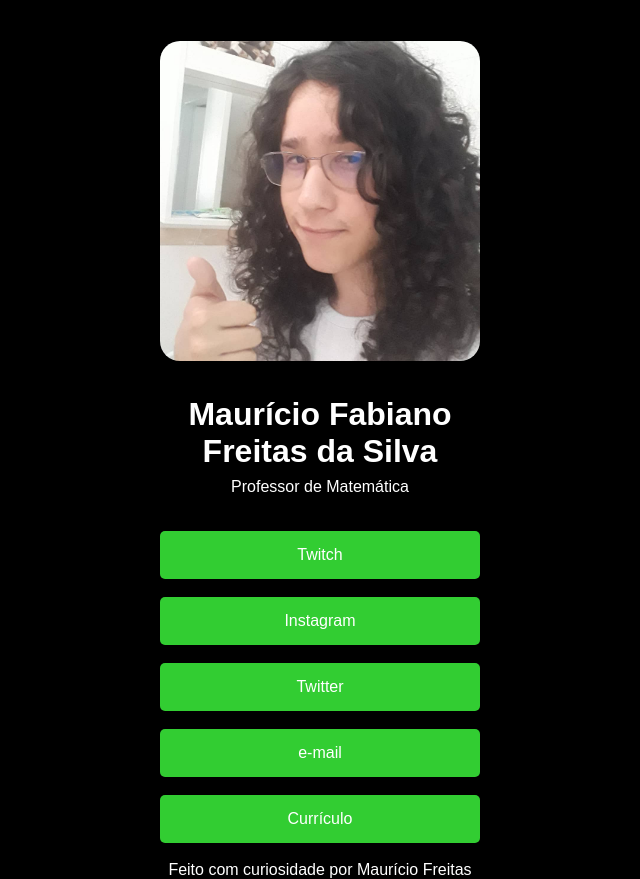
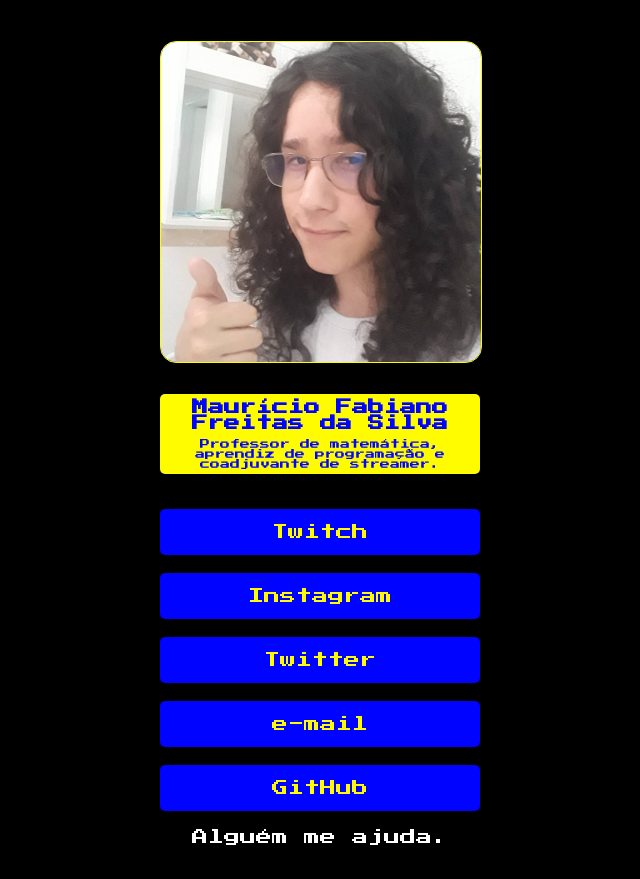
Before and after one commit to Mauricio-Freitas/my-links, a plain HTML site: page index.html in a window 1280 px wide. Shown: the whole page, without its empty margins (320-960 px from the left). After the commit the page ends 845 px from the top, so only its background shows below. Drawn offline with Linux system fonts and the light colour scheme.

Commit message:
Add files via upload

```diff
--- a/index.html
+++ b/index.html
@@ -13,8 +13,10 @@
     <div class="container">
         <img src="images/avatar.jpg"
             alt="foto de Maurício, homem branco de olhos castanhos e cabelo cacheado, sorrindo e fazendo o sinal de joinha">
-        <h1>Maurício Fabiano Freitas da Silva</h1>
-        <p>Professor de Matemática</p>
+        <div class="description">
+            <h1>Maurício Fabiano Freitas da Silva</h1>
+            <p>Professor de matemática, aprendiz de programação e coadjuvante de streamer.</p>
+        </div>
         <ul>
             <li>
                 <a href="https://www.twitch.tv/call_me_mau" target="_blank">Twitch</a>
@@ -29,10 +31,10 @@
                 <a href="mailto:mauricio_feitass@hotmail.com">e-mail</a>
             </li>
             <li>
-                <a href="public/Currículo Maurício.pdf" target="_blank">Currículo</a>
+                <a href="https://github.com/Mauricio-Freitas" target="_blank">GitHub</a>
             </li>
         </ul>
-        <footer>Feito com curiosidade por Maurício Freitas</footer>
+        <footer>Alguém me ajuda.</footer>
     </div>
 </body>
 
--- a/style.css
+++ b/style.css
@@ -3,25 +3,30 @@
     padding: 0;
 }
 
+@font-face {
+    font-family: pressstart2p;
+    src: url(PressStart2P-Regular.ttf);
+}
+
 body {
     background-color: black;
-    font-family: sans-serif;
+    font-family: pressstart2p;
 }
 
 img {
-    border-radius: 20px;
+    border-radius: 5%;
     width: 320px;
     height: 320px;
+    border: solid 1px #FFFC00;
 }
 
 h1 {
-    color: white;
-    margin-top: 31px;
     margin-bottom: 8px;
+    font-size:medium
 }
 
 p {
-    color: white;
+    font-size: x-small;
 }
 
 ul {
@@ -34,16 +39,29 @@
 }
 
 a {
-    background-color: limegreen;
-    color: white;
+    background-color: #0003FF;
+    color: #FFFC00;
     padding: 15px;
     text-decoration: none;
     display: block;
     border-radius: 5px;
 }
 
+a:hover {
+    background-color: #FFFC00;
+    color: #0003FF;
+}
+
 footer {
     color: white;
+}
+
+.description {
+    background-color: #FFFC00;
+    color:#0003FF;
+    border-radius: 5px;
+    padding: 5px;
+    margin-top: 31px;
 }
 
 .container {
```
Also changed, not shown: PressStart2P-Regular.ttf (added).
